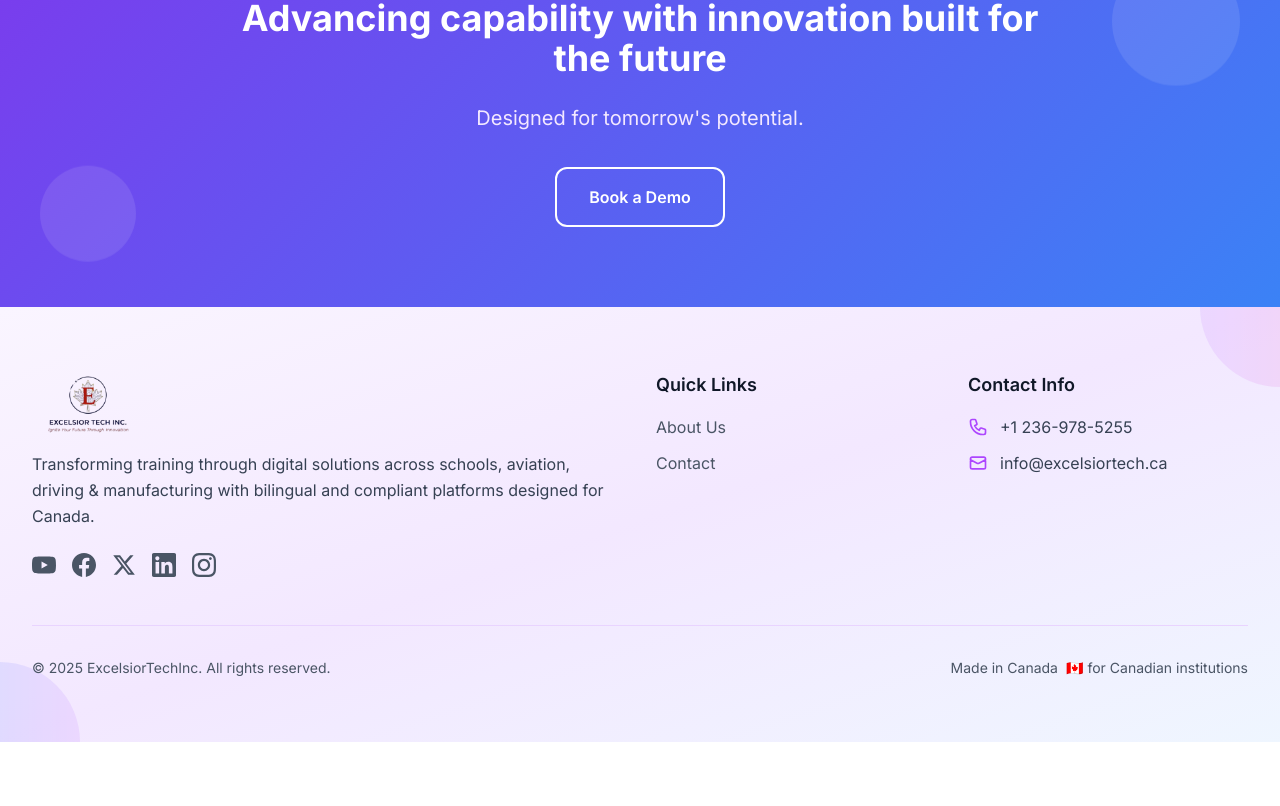
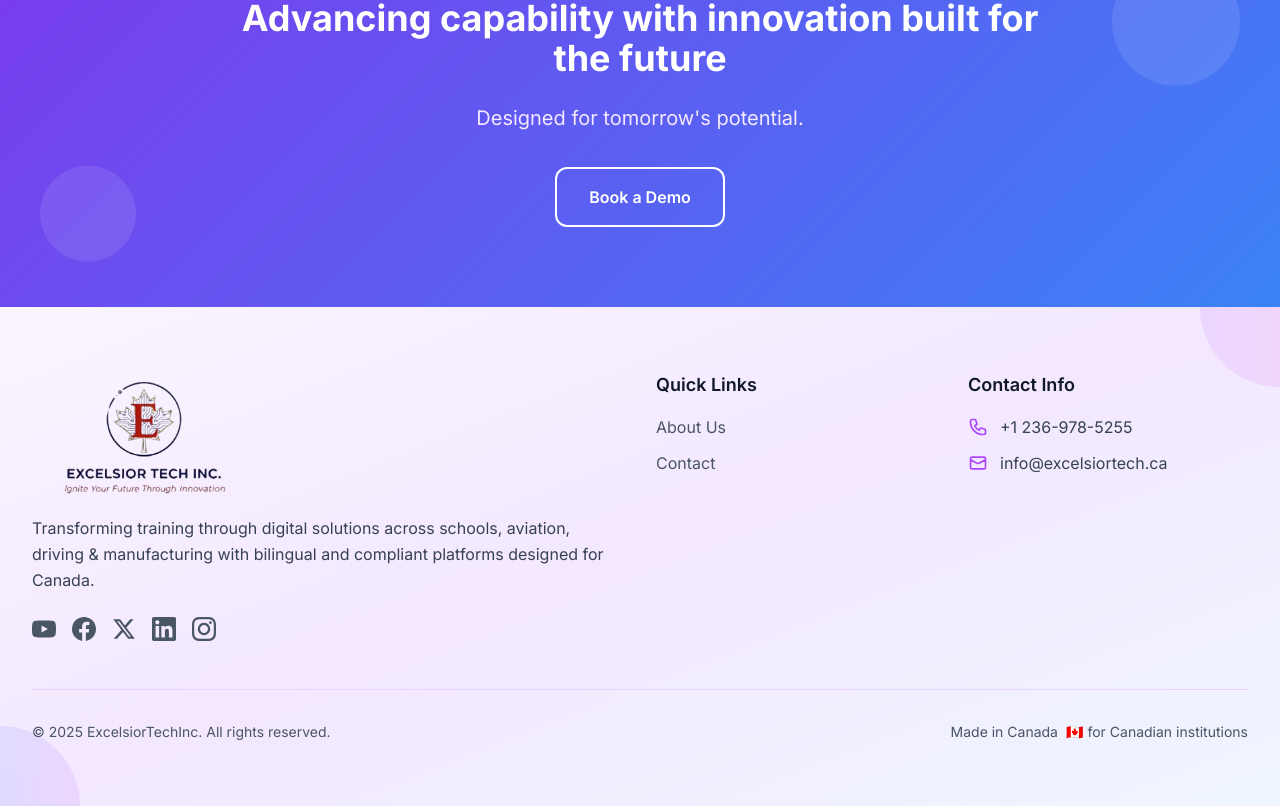
Before and after one commit to Aiden31x/axion-excelsior, a Next.js app: page /about in a window 1280 px wide. Shown: the part 3833-4639 px from the top of the page. Before the commit the page ends 4575 px from the top, so only its background shows below. Built offline with nearby package versions, Linux system fonts and the light colour scheme.

Commit message:
logo sizing issue

```diff
--- a/src/components/Footer.tsx
+++ b/src/components/Footer.tsx
@@ -18,12 +18,12 @@ export default function Footer() {
           {/* Company Info */}
           <div className="md:col-span-2">
             <div className="flex items-center mb-4">
-              <div className="relative flex items-center justify-center h-16 w-28 overflow-hidden">
+              <div className="relative flex items-center justify-center h-32 w-56 overflow-hidden">
                 <Image
                   src="/excelsior-logo.png"
                   alt="ExcelsiorTech Logo"
-                  width={120}
-                  height={120}
+                  width={250}
+                  height={250}
                   className="object-contain scale-[1.5]"
                 />
               </div>
```
